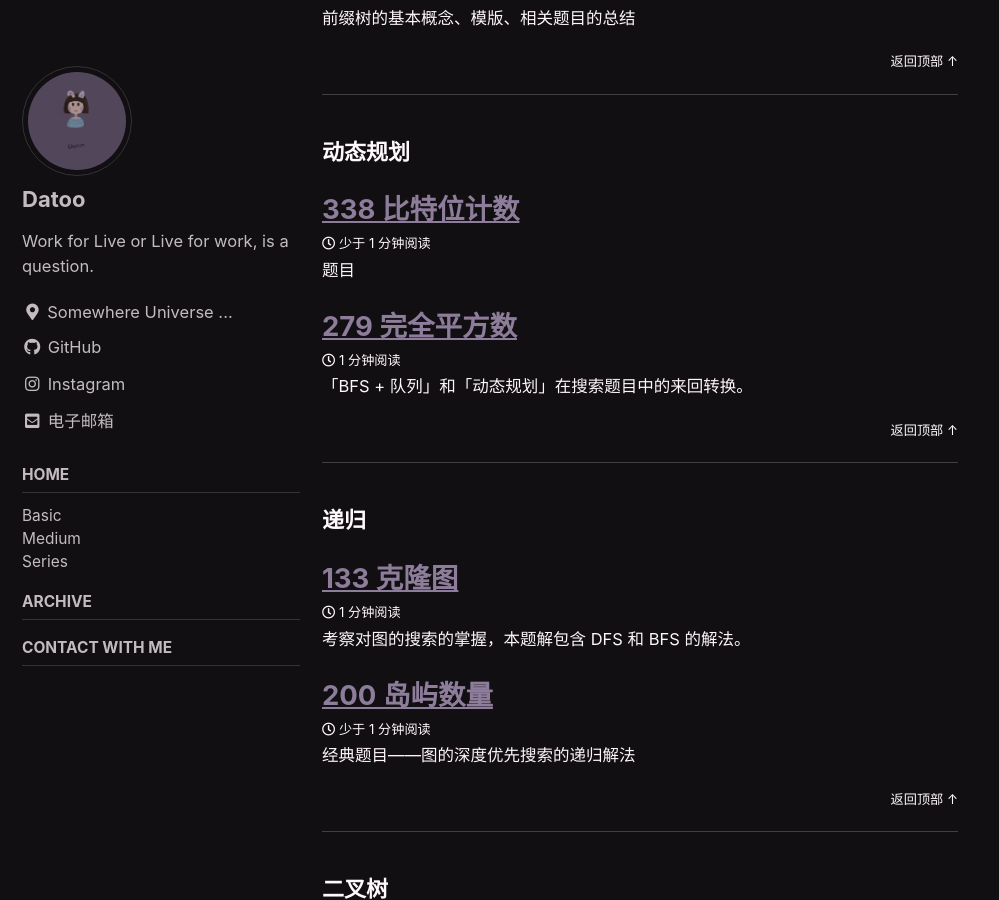
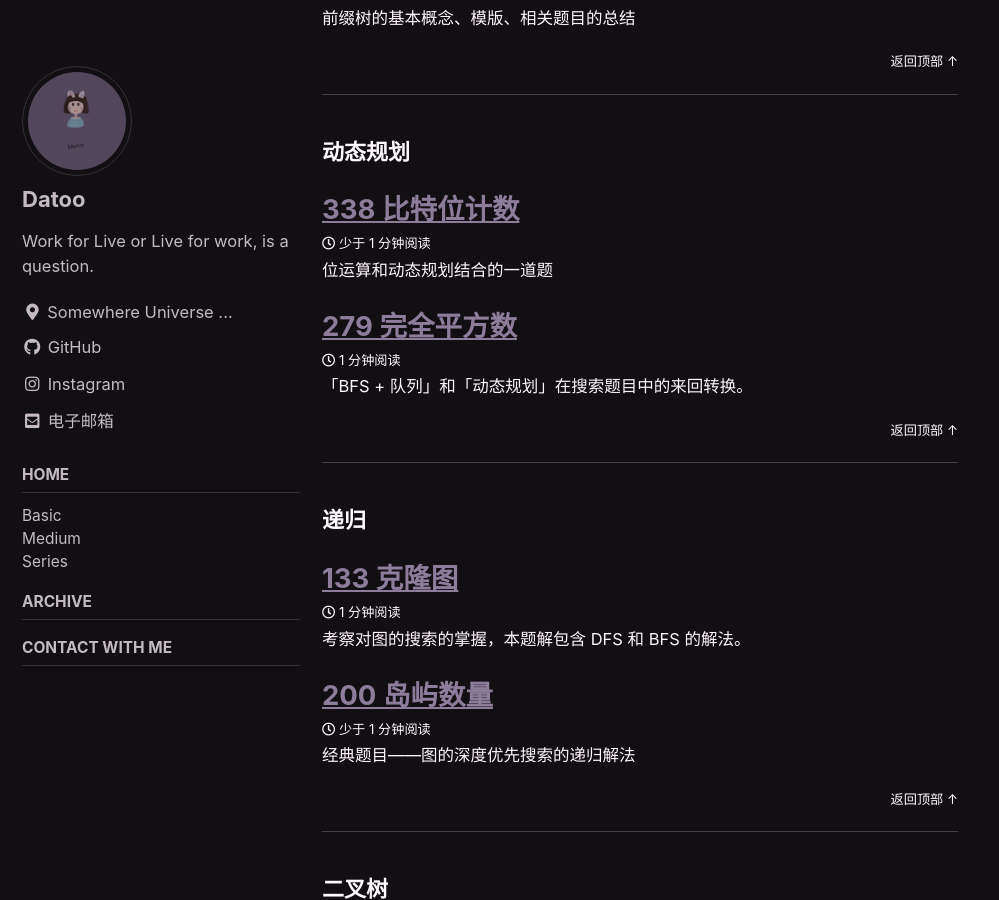
Before and after one commit to DaToo-J/DaToo-J.GitHub.io, a Jekyll site: the page built from tags/tag-archive.md, in a window 1280 px wide and 900 px high, scrolled down 10847 px. Shown: the whole window, without its empty margins (0-999 px from the left). Built offline with Jekyll 4.4.1, drawn with Linux system fonts in a browser that asks for light colours; cached includes are drawn as plain includes; comment, search, counter and statistics services are not loaded.

Commit message:
edit 338 solution

```diff
--- a/_posts/2021-03-03-counting-bits.md
+++ b/_posts/2021-03-03-counting-bits.md
@@ -10,7 +10,7 @@ comments: true
 
 tags: 位运算 动态规划
 title: 338 比特位计数
-excerpt:
+excerpt: 位运算和动态规划结合的一道题
 ---
 
 ## 题目
```
